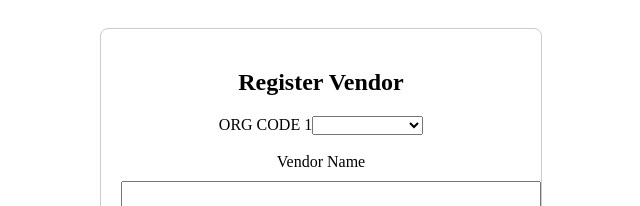
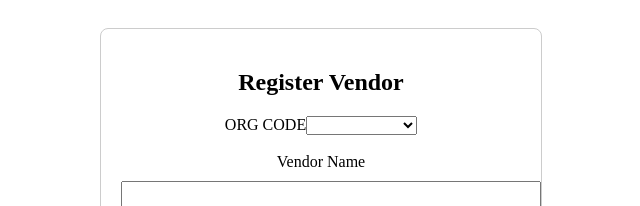
Before and after one commit to Sampath3128/Vendor_App, an Angular app in the folder vendor-management-app/: page /register-vendor in a window 1280 px wide. Shown: the top 206 px of the page, without its empty margins (319-959 px from the left). Built offline with nearby package versions, Linux system fonts and the light colour scheme.

Commit message:
org code changes

```diff
--- a/vendor-management-app/src/app/auth/register-vendor/register-vendor.component.html
+++ b/vendor-management-app/src/app/auth/register-vendor/register-vendor.component.html
@@ -2,7 +2,7 @@
     <h2>Register Vendor</h2>
     <form (submit)="onRegister()">
 
-      <label for="vendorName">ORG CODE 1</label>
+      <label for="vendorName">ORG CODE</label>
       <select id="orgCode" [(ngModel)]="vendorData.orgCode" name="orgCode" required>
         <option *ngFor="let org of organizations" [value]="org.code">{{ org.name }}</option>
       </select>
```
